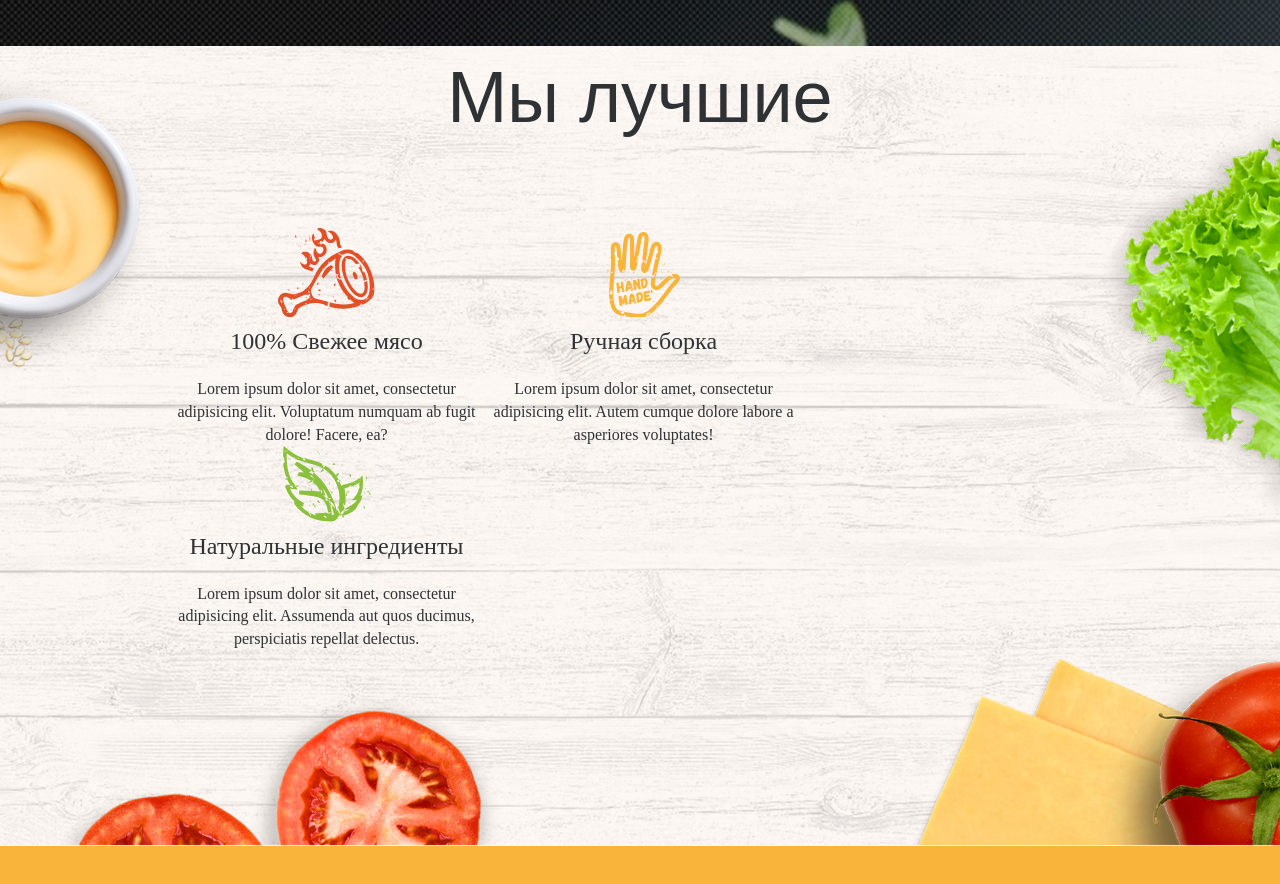
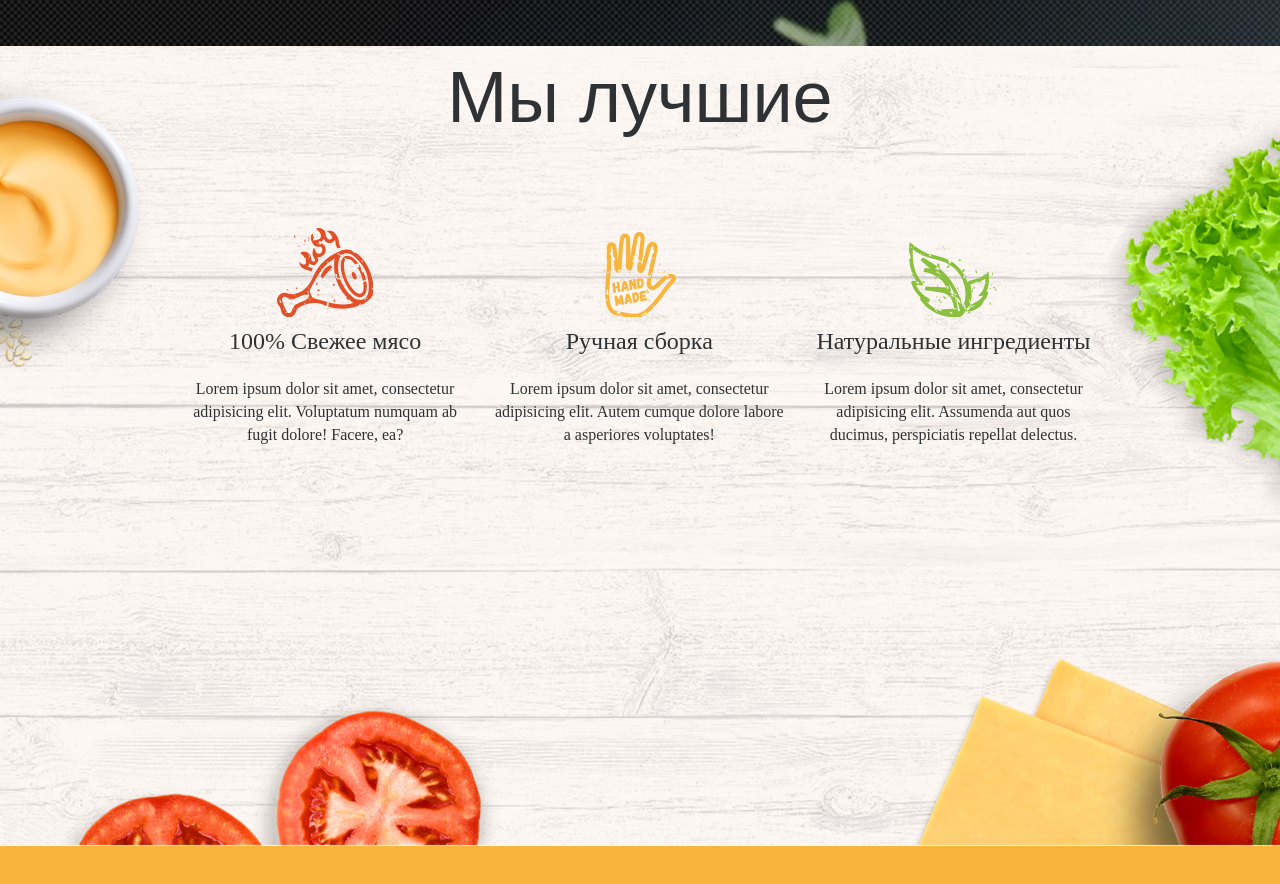
Before and after one commit to kabster/kabster.github.io, a plain HTML site: page index.html in a window 1280 px wide. Shown: the part 754-1638 px from the top of the page. Drawn offline with Linux system fonts and the light colour scheme.

Commit message:
best style

```diff
--- a/css/sections/best.scss
+++ b/css/sections/best.scss
@@ -10,7 +10,8 @@
 .best__item {
 	display: inline-block;
 	text-align: center;
-	width: 33.3%;
+	width: 33%;
+	padding: 0 10px;
 }
 
 .best__title {
```
Also changed, not shown: css/main.css, 1 other file.
